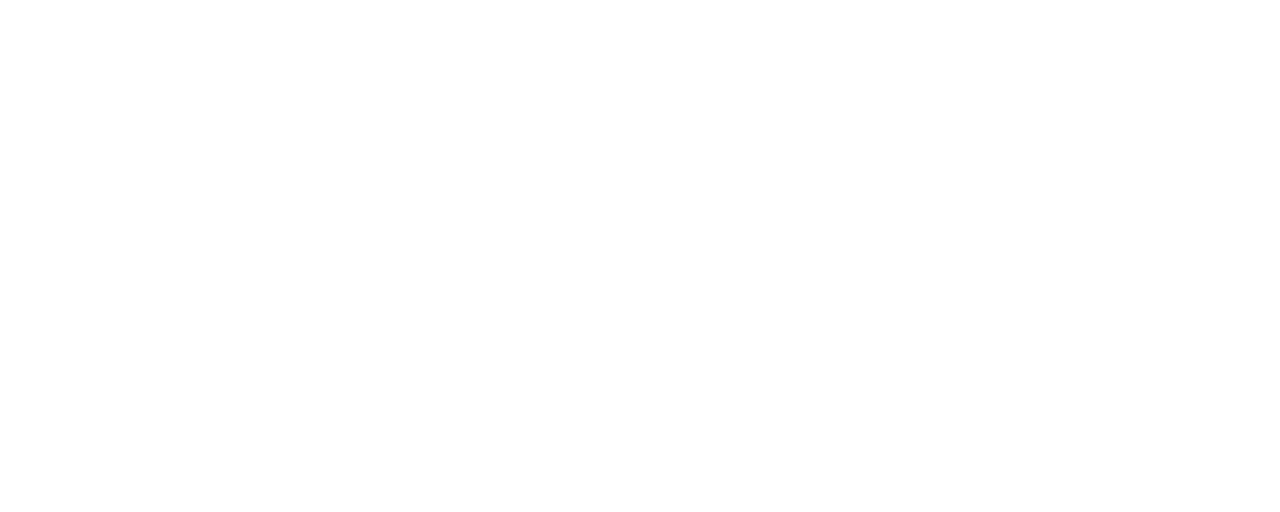
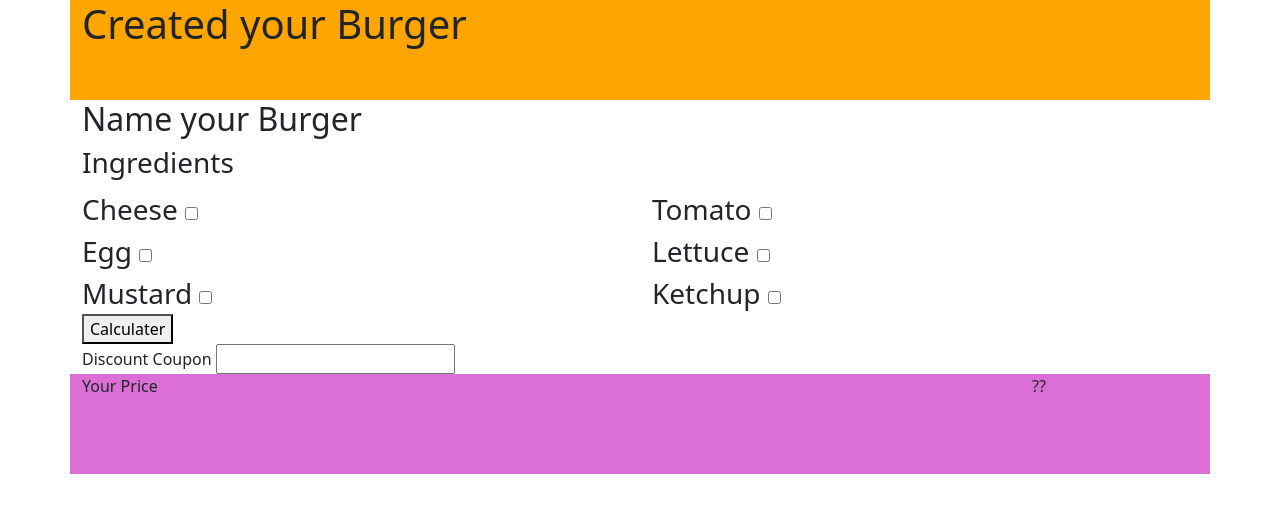
Before and after one commit to Gabriele131099/js-burger, a plain HTML site: page index.html in a window 1280 px wide. Drawn offline with nearby package versions, Linux system fonts and the light colour scheme.

Commit message:
struttura

```diff
--- a/css/style.css
+++ b/css/style.css
@@ -0,0 +1,14 @@
+nav
+{
+    height: 100px;
+    background-color: orange;
+}
+form div
+{
+    font-size: 28px;
+}
+footer
+{
+    height: 100px;
+    background-color: orchid;
+}
--- a/index.html
+++ b/index.html
@@ -5,9 +5,71 @@
     <meta http-equiv="X-UA-Compatible" content="IE=edge">
     <meta name="viewport" content="width=device-width, initial-scale=1.0">
     <title>ordina hamburger</title>
+    <link rel="stylesheet" href="./css/style.css">
+    <link href="https://cdn.jsdelivr.net/npm/bootstrap@5.0.1/dist/css/bootstrap.min.css" rel="stylesheet" integrity="sha384-+0n0xVW2eSR5OomGNYDnhzAbDsOXxcvSN1TPprVMTNDbiYZCxYbOOl7+AMvyTG2x" crossorigin="anonymous">
 </head>
-<body>
+<body class="container">
+    <header>
+        <nav class="row">
+            <h1 class="col-6" >Created your Burger</h1>
+        </nav>
 
+
+    </header>
+
+    <main>
+        <h2>Name your Burger</h2>
+
+        <h3>Ingredients</h3>
+
+        <form class="row">
+            <div class="col-6">
+                <span>Cheese</span>
+                <input type="checkbox" class="check" value="1" >
+            </div>
+            <div class="col-6">
+                <span>Tomato</span>
+                <input type="checkbox" class="check" value="1">
+            </div>
+            <div class="col-6">
+                <span>Egg</span>
+                <input type="checkbox" class="check" value="1">
+            </div>
+            <div class="col-6">
+                <span>Lettuce</span>
+                <input type="checkbox" class="check" value="1">
+            </div>
+            <div class="col-6">
+                <span>Mustard</span>
+                <input type="checkbox" class="check" value="1">
+            </div>
+            <div class="col-6">
+                <span>Ketchup</span>
+                <input type="checkbox" class="check" value="1">
+            </div>
+
+
+
+        </form>
+
+        <button id="somma-button">Calculater</button>
+
+        <div>
+            <span>Discount Coupon</span> <input type="text" name="sconto" id="sconto">
+        </div>
+
+
+    </main>
+
+    <footer class="row">
+        <div class="col-10">
+            Your Price
+        </div>
+
+        <div class="col-2" id="result-sum">
+            ??
+        </div>
+    </footer>
 
     <script src="./js/script.js"></script>
 
--- a/js/script.js
+++ b/js/script.js
@@ -0,0 +1,23 @@
+var createSum = document.getElementById('somma-button');
+var result = document.getElementById('result-sum');
+var codSconto = document.getElementById('sconto')
+var burgerSale = 8
+createSum.addEventListener('click', function () {
+ var resultSumInt = 0;
+ var checkNum = document.getElementsByClassName('check');
+ for (var i = 0; i < checkNum.length; i++){
+     if (checkNum[i].checked){
+         resultSumInt += parseInt(checkNum[i].value)
+     }
+ }
+ var sale = burgerSale + resultSumInt;
+ var scontoCodice = 6;
+ var sconto = sale/100 *20
+ if (codSconto.value.length===scontoCodice) {
+     result.innerHTML = parseInt(sale - sconto)
+    } else {
+    result.innerHTML = sale
+
+ }
+
+})
```
